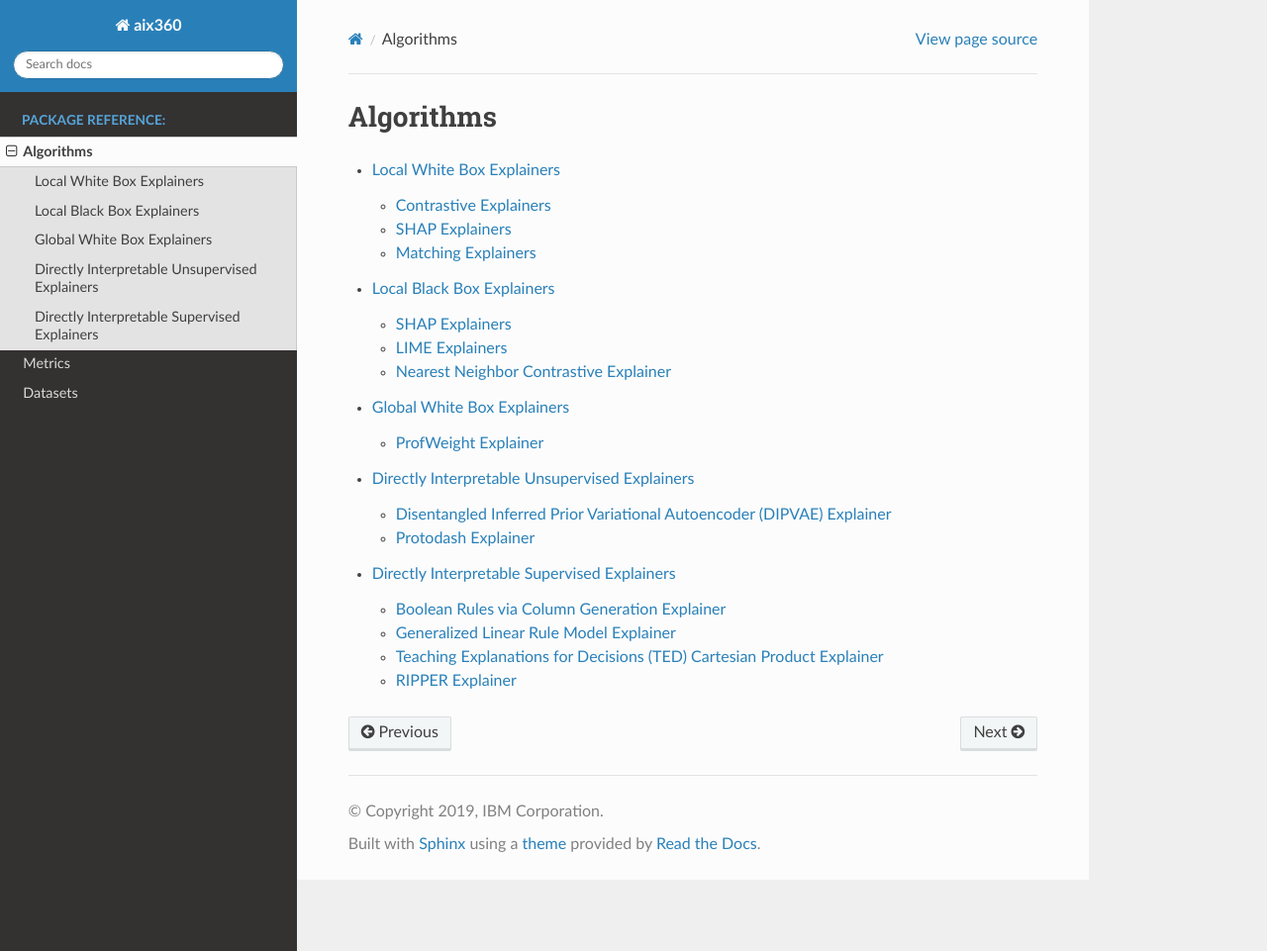
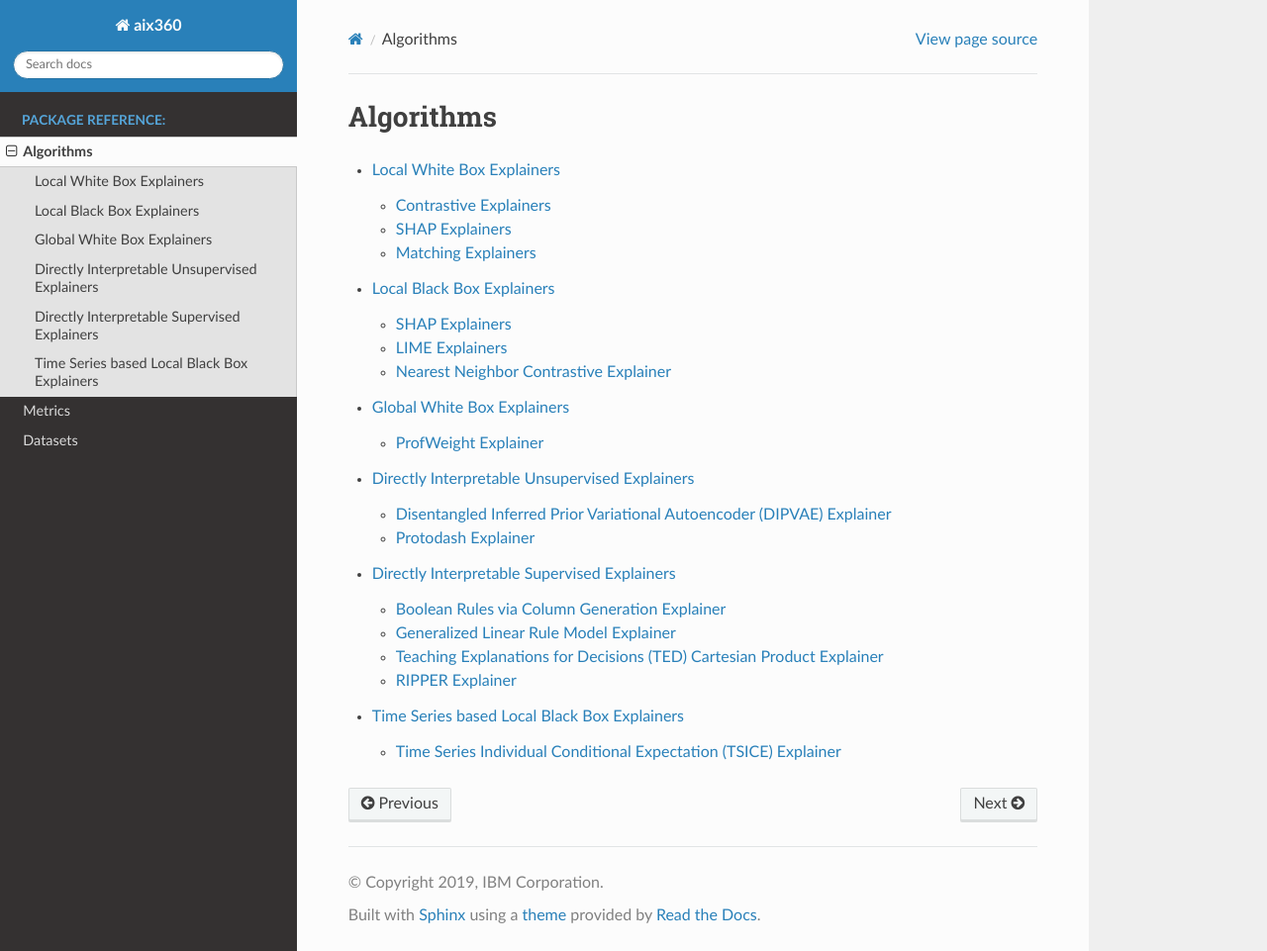
Before and after one commit to Trusted-AI/AIX360, a Sphinx documentation site: the page built from docs/algorithms.rst, in a window 1280 px wide and 961 px high. Shown: the whole window at 99% size. Built offline with Sphinx 7.4.7 and the Read the Docs theme 2.0.0, drawn with Linux system fonts in a browser that asks for light colours; the version number is read from the project's files by our own code.

Commit message:
tsice docs
Signed-off-by: Giridhar Ganapavarapu <giridhar.ganapavarapu@ibm.com>

```diff
--- a/docs/algorithms.rst
+++ b/docs/algorithms.rst
@@ -9,3 +9,4 @@ Algorithms
    gwbe
    die
    dise
+   tslbbe
--- /dev/null
+++ b/docs/tslbbe.rst
@@ -0,0 +1,8 @@
+Time Series based Local Black Box Explainers
+============================================
+
+Time Series Individual Conditional Expectation (TSICE) Explainer
+----------------------------------------------------------------------
+
+.. autoclass:: aix360.algorithms.tsice.tsice.TSICEExplainer
+   :members:
```
Also changed, not shown: 1 other file.
